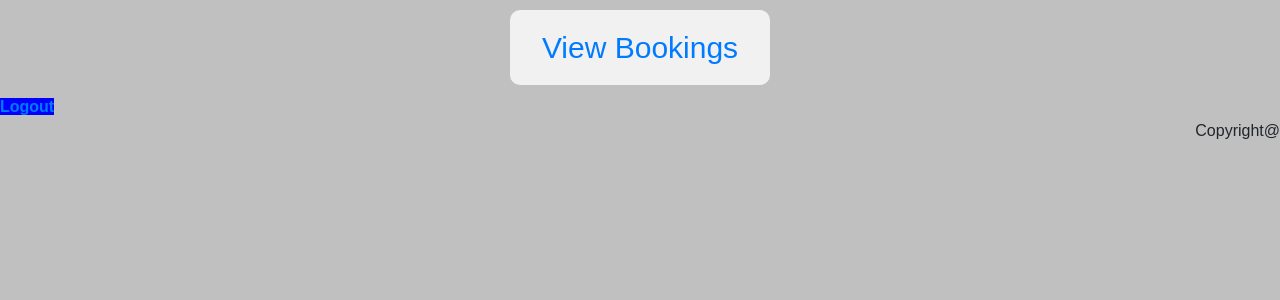
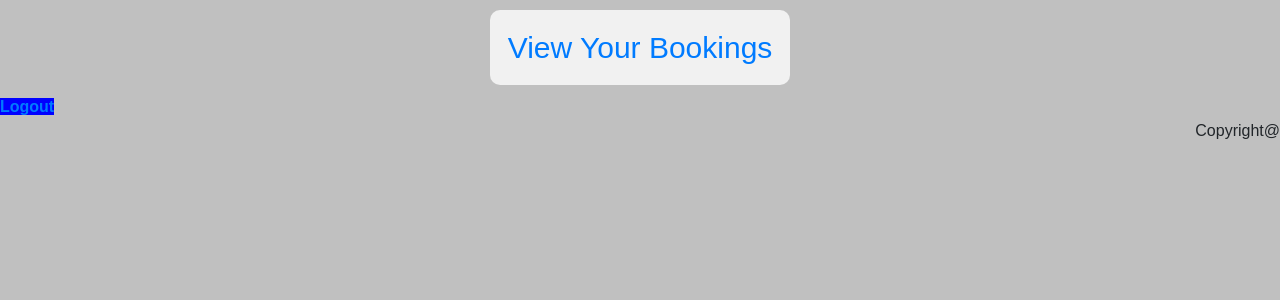
Before and after one commit to AnitaAnnaStephen/COMP606A1P2, a PHP site: page /EmployeeHome.php in a window 1280 px wide. Shown: the part 130-430 px from the top of the page. Run offline with PHP 8.4, Linux system fonts and the light colour scheme.

Commit message:
updated flexbox properties

```diff
--- a/Assignment1Part3/EmployeeHome.php
+++ b/Assignment1Part3/EmployeeHome.php
@@ -18,7 +18,7 @@
 
 .flex-container > div {
   background-color: #f1f1f1;
-  width: 260px;
+  width: 300px;
   margin: 10px;
   text-align: center;
   line-height: 75px;
@@ -43,7 +43,7 @@ if (isset($_SESSION['firstname']))
 }
 ?>
 <div class="flex-container">
-  <div><a href="ViewBookings.php">View Bookings</a></div>
+  <div><a href="ViewBookings.php">View Your Bookings</a></div>
 
 </div>
 <a href="Logout.php" style="font-weight:bold;background-color:Blue;">Logout</a>
```
